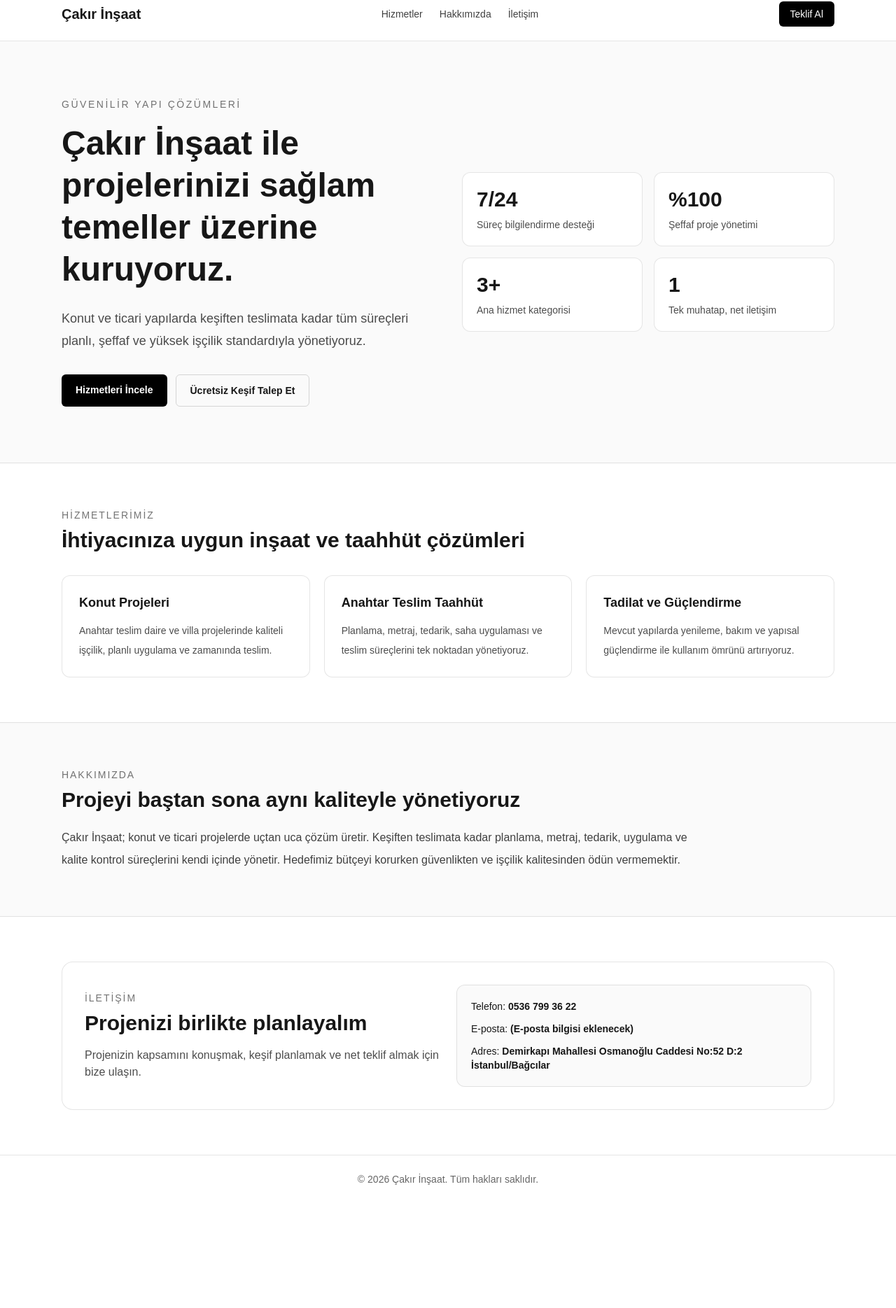
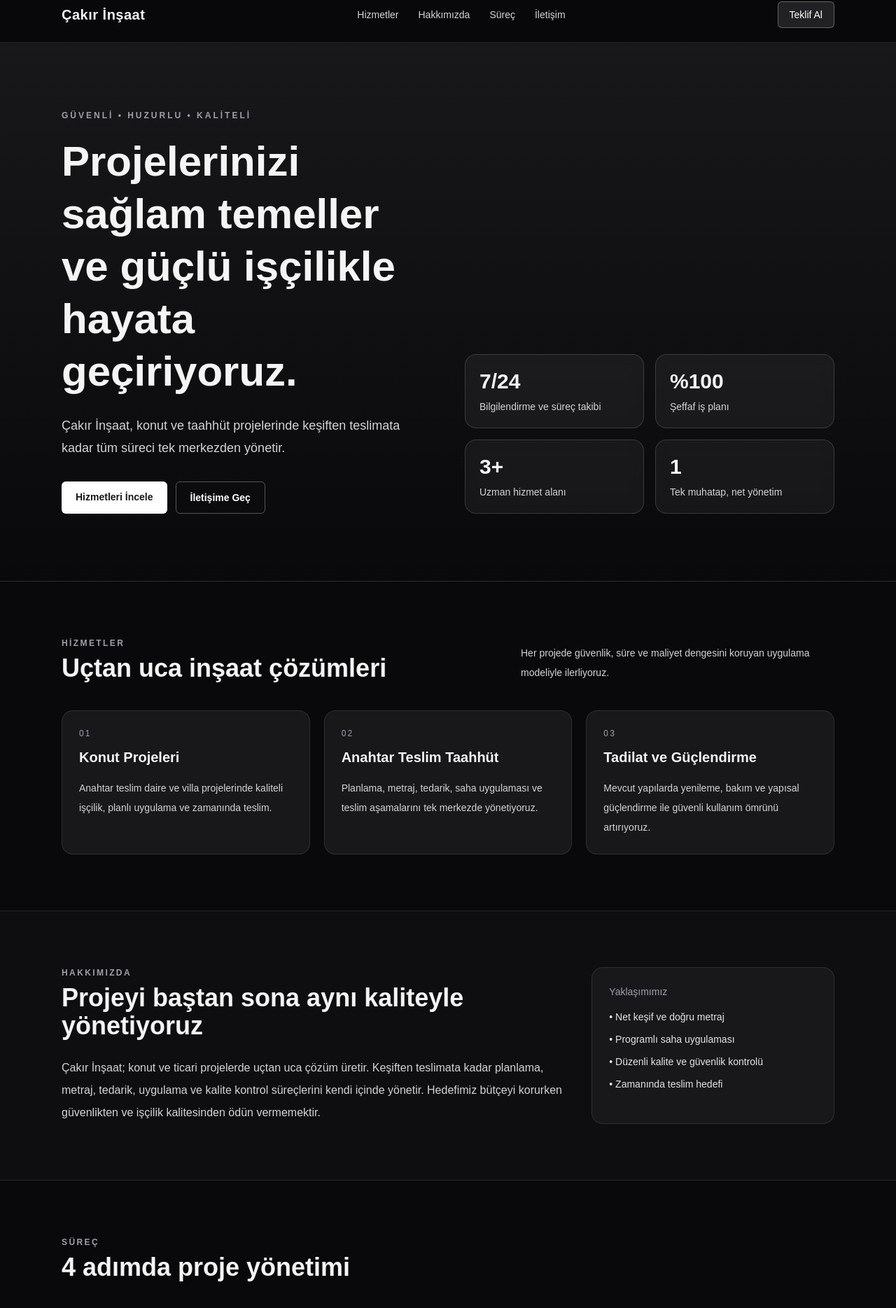
Before and after one commit to vegasirius/cakir-insaat, a Next.js app: page / in a window 1280 px wide. Shown: the part 18-1887 px from the top of the page at 70% size. Before the commit the page ends 1737 px from the top, so only its background shows below. Built offline with nearby package versions, Linux system fonts and the light colour scheme.

Commit message:
Ana sayfayı premium kurumsal tasarıma yükselt

```diff
--- a/app/page.tsx
+++ b/app/page.tsx
@@ -1,138 +1,196 @@
 export default function Home() {
   return (
-    <div className="min-h-screen bg-background text-foreground">
-      <header className="border-b border-black/10 bg-white/90 backdrop-blur">
+    <div className="min-h-screen bg-zinc-950 text-zinc-100">
+      <header className="sticky top-0 z-50 border-b border-white/10 bg-zinc-950/90 backdrop-blur">
         <div className="mx-auto flex w-full max-w-6xl items-center justify-between px-6 py-5">
-          <p className="text-xl font-semibold">Çakır İnşaat</p>
-          <nav className="hidden items-center gap-6 text-sm md:flex">
-            <a href="#hizmetler" className="text-black/75 hover:text-black">Hizmetler</a>
-            <a href="#hakkimizda" className="text-black/75 hover:text-black">Hakkımızda</a>
-            <a href="#iletisim" className="text-black/75 hover:text-black">İletişim</a>
+          <a href="#anasayfa" className="text-xl font-semibold tracking-wide">Çakır İnşaat</a>
+          <nav className="hidden items-center gap-7 text-sm text-zinc-300 md:flex">
+            <a href="#hizmetler" className="hover:text-white">Hizmetler</a>
+            <a href="#hakkimizda" className="hover:text-white">Hakkımızda</a>
+            <a href="#surec" className="hover:text-white">Süreç</a>
+            <a href="#iletisim" className="hover:text-white">İletişim</a>
           </nav>
           <a
             href="#iletisim"
-            className="rounded-md bg-black px-4 py-2 text-sm font-medium text-white hover:bg-black/85"
+            className="rounded-md border border-white/30 bg-white/10 px-4 py-2 text-sm font-medium text-white transition hover:bg-white/20"
           >
             Teklif Al
           </a>
         </div>
       </header>
 
-      <main>
-        <section className="border-b border-black/10 bg-black/[0.02]">
-          <div className="mx-auto grid w-full max-w-6xl gap-10 px-6 py-20 md:grid-cols-2 md:items-center">
+      <main id="anasayfa">
+        <section className="border-b border-white/10 bg-gradient-to-b from-zinc-900 to-zinc-950">
+          <div className="mx-auto grid w-full max-w-6xl gap-12 px-6 py-24 md:grid-cols-2 md:items-end">
             <div>
-              <p className="mb-4 text-sm font-medium uppercase tracking-[0.18em] text-black/55">
-                Güvenilir Yapı Çözümleri
+              <p className="mb-5 text-xs font-semibold uppercase tracking-[0.25em] text-zinc-400">
+                Güvenli • Huzurlu • Kaliteli
               </p>
-              <h1 className="text-4xl font-bold leading-tight md:text-5xl">
-                Çakır İnşaat ile projelerinizi sağlam temeller üzerine kuruyoruz.
+              <h1 className="text-4xl font-semibold leading-tight md:text-6xl">
+                Projelerinizi sağlam temeller ve güçlü işçilikle hayata geçiriyoruz.
               </h1>
-              <p className="mt-6 max-w-xl text-lg leading-8 text-black/70">
-                Konut ve ticari yapılarda keşiften teslimata kadar tüm süreçleri planlı,
-                şeffaf ve yüksek işçilik standardıyla yönetiyoruz.
+              <p className="mt-6 max-w-xl text-base leading-8 text-zinc-300 md:text-lg">
+                Çakır İnşaat, konut ve taahhüt projelerinde keşiften teslimata kadar tüm süreci tek merkezden yönetir.
               </p>
               <div className="mt-8 flex flex-wrap gap-3">
                 <a
                   href="#hizmetler"
-                  className="rounded-md bg-black px-5 py-3 text-sm font-semibold text-white hover:bg-black/85"
+                  className="rounded-md bg-white px-5 py-3 text-sm font-semibold text-zinc-900 transition hover:bg-zinc-200"
                 >
                   Hizmetleri İncele
                 </a>
                 <a
                   href="#iletisim"
-                  className="rounded-md border border-black/15 px-5 py-3 text-sm font-semibold hover:bg-black/5"
+                  className="rounded-md border border-white/30 px-5 py-3 text-sm font-semibold text-white transition hover:bg-white/10"
                 >
-                  Ücretsiz Keşif Talep Et
+                  İletişime Geç
                 </a>
               </div>
             </div>
 
             <div className="grid grid-cols-2 gap-4">
-              <article className="rounded-xl border border-black/10 bg-white p-5">
-                <p className="text-3xl font-bold">7/24</p>
-                <p className="mt-2 text-sm text-black/70">Süreç bilgilendirme desteği</p>
+              <article className="rounded-2xl border border-white/15 bg-white/5 p-5 backdrop-blur">
+                <p className="text-3xl font-semibold">7/24</p>
+                <p className="mt-2 text-sm text-zinc-300">Bilgilendirme ve süreç takibi</p>
               </article>
-              <article className="rounded-xl border border-black/10 bg-white p-5">
-                <p className="text-3xl font-bold">%100</p>
-                <p className="mt-2 text-sm text-black/70">Şeffaf proje yönetimi</p>
+              <article className="rounded-2xl border border-white/15 bg-white/5 p-5 backdrop-blur">
+                <p className="text-3xl font-semibold">%100</p>
+                <p className="mt-2 text-sm text-zinc-300">Şeffaf iş planı</p>
               </article>
-              <article className="rounded-xl border border-black/10 bg-white p-5">
-                <p className="text-3xl font-bold">3+</p>
-                <p className="mt-2 text-sm text-black/70">Ana hizmet kategorisi</p>
+              <article className="rounded-2xl border border-white/15 bg-white/5 p-5 backdrop-blur">
+                <p className="text-3xl font-semibold">3+</p>
+                <p className="mt-2 text-sm text-zinc-300">Uzman hizmet alanı</p>
               </article>
-              <article className="rounded-xl border border-black/10 bg-white p-5">
-                <p className="text-3xl font-bold">1</p>
-                <p className="mt-2 text-sm text-black/70">Tek muhatap, net iletişim</p>
+              <article className="rounded-2xl border border-white/15 bg-white/5 p-5 backdrop-blur">
+                <p className="text-3xl font-semibold">1</p>
+                <p className="mt-2 text-sm text-zinc-300">Tek muhatap, net yönetim</p>
               </article>
             </div>
           </div>
         </section>
 
-        <section id="hizmetler" className="mx-auto w-full max-w-6xl px-6 py-16">
-          <div className="mb-8">
-            <p className="text-sm font-medium uppercase tracking-[0.14em] text-black/55">Hizmetlerimiz</p>
-            <h2 className="mt-2 text-3xl font-bold">İhtiyacınıza uygun inşaat ve taahhüt çözümleri</h2>
+        <section id="hizmetler" className="mx-auto w-full max-w-6xl px-6 py-20">
+          <div className="mb-10 flex flex-wrap items-end justify-between gap-4">
+            <div>
+              <p className="text-xs font-semibold uppercase tracking-[0.2em] text-zinc-400">Hizmetler</p>
+              <h2 className="mt-2 text-3xl font-semibold md:text-4xl">Uçtan uca inşaat çözümleri</h2>
             </div>
+            <p className="max-w-md text-sm leading-7 text-zinc-300">
+              Her projede güvenlik, süre ve maliyet dengesini koruyan uygulama modeliyle ilerliyoruz.
+            </p>
+          </div>
+
           <div className="grid gap-5 md:grid-cols-3">
-            <article className="rounded-xl border border-black/10 bg-white p-6">
-              <h3 className="text-lg font-semibold">Konut Projeleri</h3>
-              <p className="mt-3 text-sm leading-7 text-black/70">
+            <article className="group rounded-2xl border border-white/10 bg-zinc-900 p-6 transition hover:-translate-y-1 hover:border-white/30">
+              <p className="text-xs uppercase tracking-[0.18em] text-zinc-400">01</p>
+              <h3 className="mt-3 text-xl font-semibold">Konut Projeleri</h3>
+              <p className="mt-4 text-sm leading-7 text-zinc-300">
                 Anahtar teslim daire ve villa projelerinde kaliteli işçilik, planlı uygulama ve zamanında teslim.
               </p>
             </article>
-            <article className="rounded-xl border border-black/10 bg-white p-6">
-              <h3 className="text-lg font-semibold">Anahtar Teslim Taahhüt</h3>
-              <p className="mt-3 text-sm leading-7 text-black/70">
-                Planlama, metraj, tedarik, saha uygulaması ve teslim süreçlerini tek noktadan yönetiyoruz.
+
+            <article className="group rounded-2xl border border-white/10 bg-zinc-900 p-6 transition hover:-translate-y-1 hover:border-white/30">
+              <p className="text-xs uppercase tracking-[0.18em] text-zinc-400">02</p>
+              <h3 className="mt-3 text-xl font-semibold">Anahtar Teslim Taahhüt</h3>
+              <p className="mt-4 text-sm leading-7 text-zinc-300">
+                Planlama, metraj, tedarik, saha uygulaması ve teslim aşamalarını tek merkezde yönetiyoruz.
               </p>
             </article>
-            <article className="rounded-xl border border-black/10 bg-white p-6">
-              <h3 className="text-lg font-semibold">Tadilat ve Güçlendirme</h3>
-              <p className="mt-3 text-sm leading-7 text-black/70">
-                Mevcut yapılarda yenileme, bakım ve yapısal güçlendirme ile kullanım ömrünü artırıyoruz.
+
+            <article className="group rounded-2xl border border-white/10 bg-zinc-900 p-6 transition hover:-translate-y-1 hover:border-white/30">
+              <p className="text-xs uppercase tracking-[0.18em] text-zinc-400">03</p>
+              <h3 className="mt-3 text-xl font-semibold">Tadilat ve Güçlendirme</h3>
+              <p className="mt-4 text-sm leading-7 text-zinc-300">
+                Mevcut yapılarda yenileme, bakım ve yapısal güçlendirme ile güvenli kullanım ömrünü artırıyoruz.
               </p>
             </article>
           </div>
         </section>
 
-        <section id="hakkimizda" className="border-y border-black/10 bg-black/[0.02]">
-          <div className="mx-auto w-full max-w-6xl px-6 py-16">
-            <p className="text-sm font-medium uppercase tracking-[0.14em] text-black/55">Hakkımızda</p>
-            <h2 className="mt-2 text-3xl font-bold">Projeyi baştan sona aynı kaliteyle yönetiyoruz</h2>
-            <p className="mt-5 max-w-4xl text-base leading-8 text-black/75">
+        <section id="hakkimizda" className="border-y border-white/10 bg-zinc-900/40">
+          <div className="mx-auto grid w-full max-w-6xl gap-8 px-6 py-20 md:grid-cols-3">
+            <div className="md:col-span-2">
+              <p className="text-xs font-semibold uppercase tracking-[0.2em] text-zinc-400">Hakkımızda</p>
+              <h2 className="mt-2 text-3xl font-semibold md:text-4xl">Projeyi baştan sona aynı kaliteyle yönetiyoruz</h2>
+              <p className="mt-6 max-w-3xl text-base leading-8 text-zinc-300">
                 Çakır İnşaat; konut ve ticari projelerde uçtan uca çözüm üretir. Keşiften teslimata kadar planlama,
                 metraj, tedarik, uygulama ve kalite kontrol süreçlerini kendi içinde yönetir. Hedefimiz bütçeyi
                 korurken güvenlikten ve işçilik kalitesinden ödün vermemektir.
               </p>
             </div>
+            <div className="rounded-2xl border border-white/10 bg-zinc-900 p-6">
+              <p className="text-sm text-zinc-400">Yaklaşımımız</p>
+              <ul className="mt-4 space-y-3 text-sm text-zinc-200">
+                <li>• Net keşif ve doğru metraj</li>
+                <li>• Programlı saha uygulaması</li>
+                <li>• Düzenli kalite ve güvenlik kontrolü</li>
+                <li>• Zamanında teslim hedefi</li>
+              </ul>
+            </div>
+          </div>
         </section>
 
-        <section id="iletisim" className="mx-auto w-full max-w-6xl px-6 py-16">
-          <div className="grid gap-6 rounded-2xl border border-black/10 bg-white p-8 md:grid-cols-2 md:items-center">
+        <section id="surec" className="mx-auto w-full max-w-6xl px-6 py-20">
+          <p className="text-xs font-semibold uppercase tracking-[0.2em] text-zinc-400">Süreç</p>
+          <h2 className="mt-2 text-3xl font-semibold md:text-4xl">4 adımda proje yönetimi</h2>
+          <div className="mt-10 grid gap-4 md:grid-cols-4">
+            <article className="rounded-xl border border-white/10 bg-zinc-900 p-5">
+              <p className="text-xs uppercase tracking-[0.16em] text-zinc-400">Adım 1</p>
+              <h3 className="mt-2 text-base font-semibold">Keşif</h3>
+              <p className="mt-2 text-sm text-zinc-300">Saha analizi, ihtiyaç ve kapsam belirleme.</p>
+            </article>
+            <article className="rounded-xl border border-white/10 bg-zinc-900 p-5">
+              <p className="text-xs uppercase tracking-[0.16em] text-zinc-400">Adım 2</p>
+              <h3 className="mt-2 text-base font-semibold">Planlama</h3>
+              <p className="mt-2 text-sm text-zinc-300">Metraj, iş programı ve maliyetlendirme.</p>
+            </article>
+            <article className="rounded-xl border border-white/10 bg-zinc-900 p-5">
+              <p className="text-xs uppercase tracking-[0.16em] text-zinc-400">Adım 3</p>
+              <h3 className="mt-2 text-base font-semibold">Uygulama</h3>
+              <p className="mt-2 text-sm text-zinc-300">Saha operasyonu ve kalite kontrol takibi.</p>
+            </article>
+            <article className="rounded-xl border border-white/10 bg-zinc-900 p-5">
+              <p className="text-xs uppercase tracking-[0.16em] text-zinc-400">Adım 4</p>
+              <h3 className="mt-2 text-base font-semibold">Teslim</h3>
+              <p className="mt-2 text-sm text-zinc-300">Kontrol, onay ve anahtar teslim kapanış.</p>
+            </article>
+          </div>
+        </section>
+
+        <section id="iletisim" className="border-t border-white/10 bg-zinc-900/40">
+          <div className="mx-auto grid w-full max-w-6xl gap-8 px-6 py-20 md:grid-cols-2 md:items-center">
             <div>
-              <p className="text-sm font-medium uppercase tracking-[0.14em] text-black/55">İletişim</p>
-              <h2 className="mt-2 text-3xl font-bold">Projenizi birlikte planlayalım</h2>
-              <p className="mt-4 text-black/70">
-                Projenizin kapsamını konuşmak, keşif planlamak ve net teklif almak için bize ulaşın.
+              <p className="text-xs font-semibold uppercase tracking-[0.2em] text-zinc-400">İletişim</p>
+              <h2 className="mt-2 text-3xl font-semibold md:text-4xl">Projenizi birlikte planlayalım</h2>
+              <p className="mt-5 max-w-xl text-base leading-8 text-zinc-300">
+                Projenizin kapsamını netleştirmek, keşif planlamak ve teklif almak için bizimle iletişime geçin.
               </p>
             </div>
-            <div className="space-y-3 rounded-xl border border-black/10 bg-black/[0.02] p-5 text-sm">
+
+            <div className="rounded-2xl border border-white/15 bg-zinc-950 p-6">
+              <div className="space-y-4 text-sm text-zinc-200">
                 <p>
-                Telefon: <span className="font-semibold">0536 799 36 22</span>
+                  Telefon: <a href="tel:+905367993622" className="font-semibold hover:text-white">0536 799 36 22</a>
                 </p>
                 <p>
-                E-posta: <span className="font-semibold">(E-posta bilgisi eklenecek)</span>
+                  E-posta: <span className="font-semibold">(Kurumsal e-posta eklenecek)</span>
                 </p>
                 <p>
                   Adres: <span className="font-semibold">Demirkapı Mahallesi Osmanoğlu Caddesi No:52 D:2 İstanbul/Bağcılar</span>
                 </p>
               </div>
+              <a
+                href="tel:+905367993622"
+                className="mt-6 inline-flex rounded-md bg-white px-5 py-3 text-sm font-semibold text-zinc-900 transition hover:bg-zinc-200"
+              >
+                Hemen Ara
+              </a>
+            </div>
           </div>
         </section>
       </main>
 
-      <footer className="border-t border-black/10 px-6 py-6 text-center text-sm text-black/60">
+      <footer className="border-t border-white/10 px-6 py-7 text-center text-sm text-zinc-400">
         © {new Date().getFullYear()} Çakır İnşaat. Tüm hakları saklıdır.
       </footer>
     </div>
```
Lines whose indentation alone changed are shown as unchanged.
